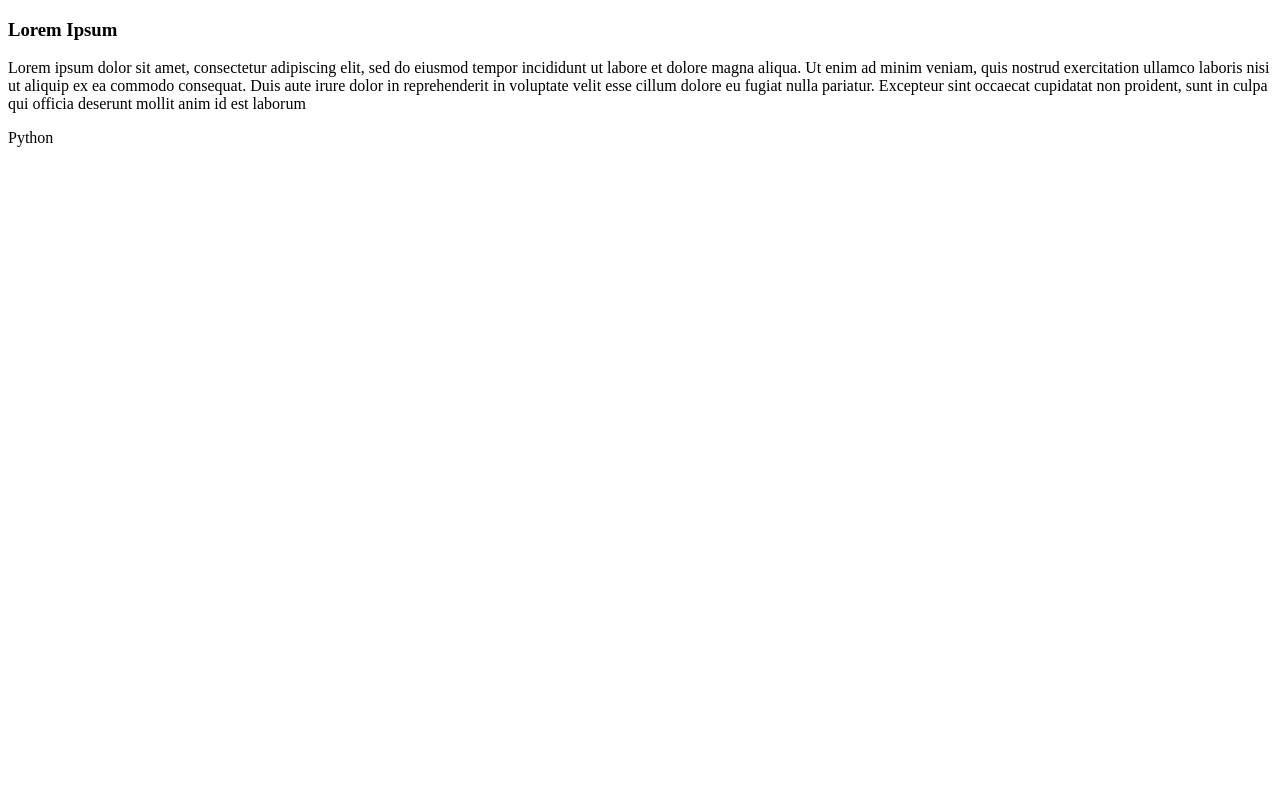
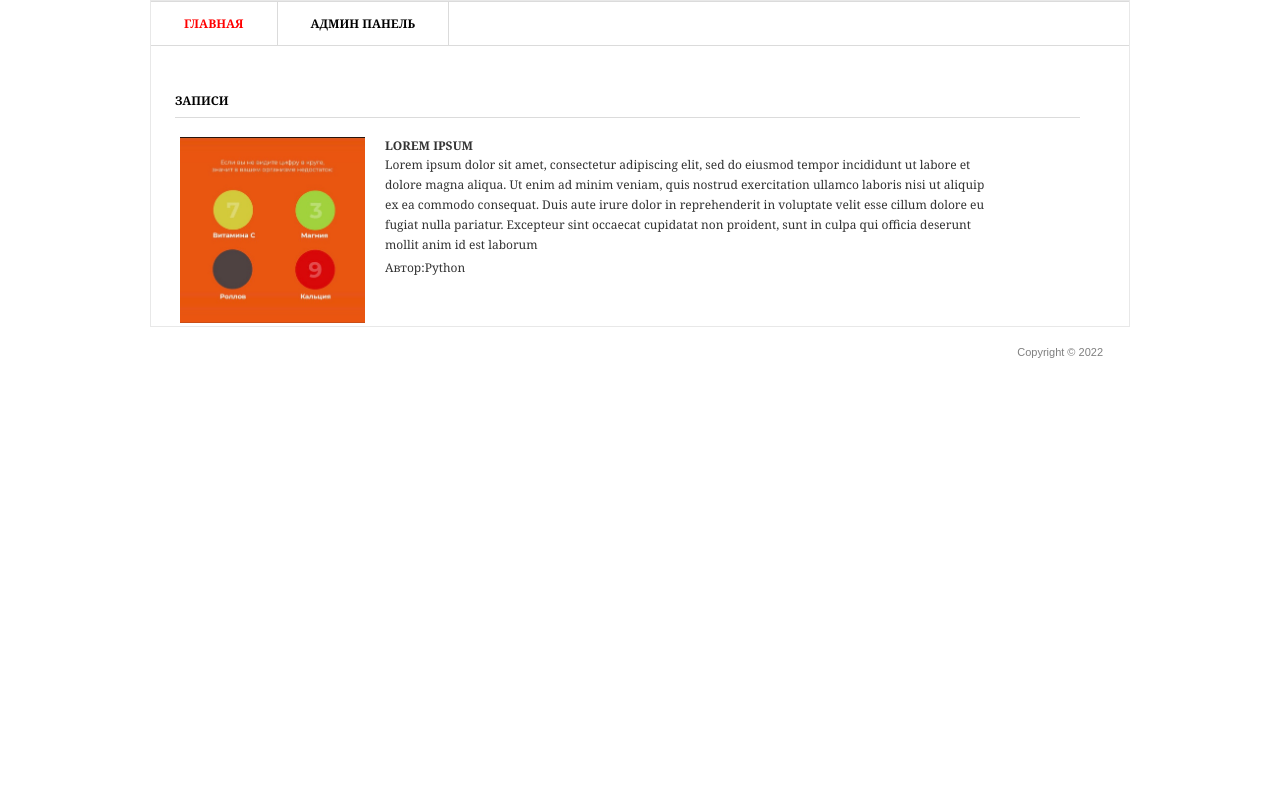
Before and after one commit to Ruslan-Khaidarov/djangoblog, a Django app: page / in a window 1280 px wide. Run offline with Django 4.2, Linux system fonts and the light colour scheme; data comes from the database, SQL or seed files in the repository; both versions use the stored data as it was after the commit.

Commit message:
add css styles and images

```diff
--- a/myblog/blog/models.py
+++ b/myblog/blog/models.py
@@ -7,6 +7,8 @@ class Post(models.Model):
     description = models.TextField('Текст записи')
     autor = models.CharField('Имя автора', max_length=100)
     date = models.DateField('Дата публикации')
+    img = models.ImageField(
+        ("Изображение"), upload_to='image/%Y')
 
     def __str__(self):
         return f'{self.title},{self.autor}'
--- a/myblog/blog/urls.py
+++ b/myblog/blog/urls.py
@@ -1,4 +1,11 @@
 from django.urls import path
 from .import views
+from django.conf import settings
+from django.conf.urls.static import static
 
 urlpatterns = [path('', views.PostView.as_view())]
+
+
+if settings.DEBUG:
+    urlpatterns += static(settings.MEDIA_URL,
+                          document_root=settings.MEDIA_ROOT)
--- a/myblog/myblog/settings.py
+++ b/myblog/myblog/settings.py
@@ -118,8 +118,11 @@ USE_TZ = True
 # https://docs.djangoproject.com/en/4.1/howto/static-files/
 
 STATIC_URL = 'static/'
-
+STATIC_DIR = os.path.join(BASE_DIR, 'static')
+STATICFILES_DIRS = [STATIC_DIR]
 # Default primary key field type
 # https://docs.djangoproject.com/en/4.1/ref/settings/#default-auto-field
 
 DEFAULT_AUTO_FIELD = 'django.db.models.BigAutoField'
+
+MEDIA_ROOT = os.path.join(BASE_DIR, 'media')
--- /dev/null
+++ b/myblog/static/css/style.css
@@ -0,0 +1,67 @@
+* { margin: 0; padding: 0; outline:0; }
+
+body {
+    font-size: 12px;
+    line-height: 20px;
+    font-family: Georgia, Arial, Helvetica, Sans-Serif;
+    color: #333;
+    background: url() repeat 0 0;
+}
+
+a { color: #ff0000; text-decoration: none; cursor:pointer; }
+a:hover { text-decoration: underline; }
+
+a img { border: 0; }
+
+input, textarea, select { font-family: Arial, Helvetica, sans-serif; font-size:12px; }
+textarea { overflow:auto; }
+
+.cl { display: block; height: 0; font-size: 0; line-height: 0; text-indent: -4000px; clear: both; }
+.notext { font-size: 0; line-height: 0; text-indent: -4000px; }
+
+.left, .alignleft { float: left; display: inline; }
+.right, .alignright { float: right; display: inline; }
+
+
+.shell { width: 980px; margin: 0 auto; }
+.border { border: 1px solid #e8e8e8; background: #fff; position: relative; }
+
+
+#navigation { height: 43px; border-top: 1px solid #dbdbdb; border-bottom: 1px solid #dbdbdb; }
+#navigation ul { list-style: none; }
+#navigation ul li { float: left; height: 43px; border-right: 1px solid #dbdbdb; font-size: 12px; line-height: 43px; font-weight: bold; text-transform: uppercase; }
+#navigation ul li a { float: left; height: 43px; color: #000; padding: 0 33px; }
+#navigation ul li a:hover,
+#navigation ul li a.active { color: #ff0000; text-decoration: none; }
+
+
+#main { width: 932px; padding: 37px 24px 17px 24px; }
+#main h3 { font-size: 12px; line-height: 15px; color: #000; text-transform: uppercase; border-bottom: 1px solid #dbdbdb; padding: 0 0 9px 0; }
+#main a.more:hover { text-decoration: none; }
+
+#content { width: 905px; }
+
+.highlight {  }
+.highlight h3 { margin: 0 0 9px 0; }
+.highlight p { padding: 0 0 11px 0; }
+.highlight img { margin: 4px 12px 0 12px; }
+
+.projects { padding: 10px 0 0 0; }
+.projects h3 { margin: 0 0 17px 0; }
+.projects .item { margin: 0 0 28px 0; }
+.projects .image { width: 183px; height: 111px; border: 0px solid #dbdbdb; padding: 2px; margin: 0 20px 0 3px; }
+.projects .text { width: 600px; }
+.projects .text h4 { font-size: 12px; line-height: 15px; color: #333; text-transform: uppercase; padding: 3px 0 2px 0; }
+.projects .text p { padding: 0 0 3px 0; }
+
+.btn-buy:hover { text-decoration: none; }
+
+.advertisement { padding: 0 0 13px 0; }
+.advertisement h3 { margin: 0 0 18px 0; }
+.advertisement .ads { padding: 0 15px 0 7px; }
+.advertisement .ad { margin: 0 0 18px 0; }
+
+
+
+#footer { font-family: Arial, sans-serif; font-size: 11px; line-height: 14px; color: #7f7f7f; padding: 18px 27px 20px 38px; }
+#footer a{ color: #7f7f7f; }
--- a/myblog/templates/blog/blog.html
+++ b/myblog/templates/blog/blog.html
@@ -1,24 +1,58 @@
-<!DOCTYPE html>
-<html lang="en">
+{% load static %}
+<html>
 
 <head>
-    <meta charset="UTF-8">
-    <meta http-equiv="X-UA-Compatible" content="IE=edge">
-    <meta name="viewport" content="width=device-width, initial-scale=1.0">
-    <title>Мини-блог</title>
+	<title>Мой блог</title>
+	<meta http-equiv="Content-type" content="text/html; charset=utf-8" />
+	<link rel="stylesheet" href="{% static 'css/style.css' %}" type="text/css" media="all" />
+
+	<link rel="shortcut icon" href="css/images/favicon.ico" />
+
 </head>
 
 <body>
-    {% for post in post_list%}
-    <h3>{{post.title}}</h3>
-    <p>{{post.description}}</p>
-    {{post.autor}}
-    {%endfor%}
+	<div class="shell">
+		<div class="border">
+
+			<div id="navigation">
+				<ul>
+					<li><a href="#" class="active">Главная</a></li>
+					<li><a href="#">Админ панель</a></li>
+
+				</ul>
+			</div>
+
+			<div id="main">
+				<div id="content" class="left">
+
+					<div class="projects">
+						<h3>Записи</h3>
+						{%for post in post_list %}
+						<div class="item">
+							<div class="image left">
+								<a href="#"><img src="{{post.img.url}}" width="185px" alt="" /></a>
+							</div>
+							<div class="text left">
+								<h4>{{post.title}}</h4>
+								<p>{{post.description}}</p>
+								<p>Автор:{{post.autor}} </p>
+							</div>
+							<div class="cl">&nbsp;</div>
+						</div>
+						{%endfor%}
+					</div>
+				</div>
+
+				<div class="cl">&nbsp;</div>
+			</div>
 
 
+		</div>
 
-
-
+		<div id="footer">
+			<p class="copy right">Copyright &copy; 2022 </p>
+		</div>
+	</div>
 </body>
 
 </html>
```
Also changed, not shown: myblog/blog/migrations/0002_post_img.py (added), myblog/db.sqlite3, myblog/media/image/2023/IMG_9332.jpg (added).
